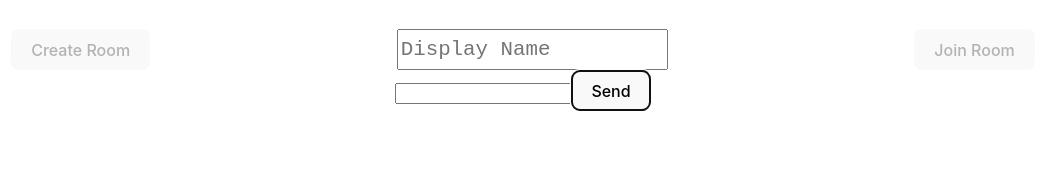
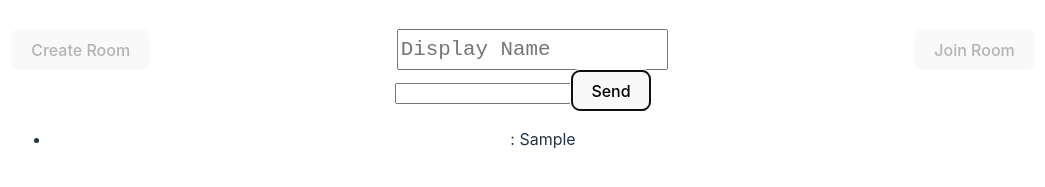
Before and after one commit to LegoGuy32109/WebRTC-ts-test, a React (Vite) app: page / in a window 1280 px wide. Both pictures are taken after typing "Sample" into the empty fields and a click on the button "Send". Shown: the part 169-356 px from the top of the page, without its empty margins (117-1162 px from the left). Built offline with nearby package versions, Linux system fonts and the light colour scheme.

Commit message:
Basic chat implemented for 4 users

```diff
--- /dev/null
+++ b/src/components/multiChat/ChatWindow.tsx
@@ -0,0 +1,52 @@
+import { useState } from "react";
+import type { RoomInfo } from "./multiChat";
+
+interface ChatWindowProps {
+	onChatMessage: (message: string) => void;
+	roomInfo: RoomInfo;
+}
+
+export default function ChatWindow({
+	onChatMessage,
+	roomInfo,
+}: ChatWindowProps) {
+	const [msgToSend, setMsgToSend] = useState("");
+	const userMap = new Map();
+	userMap.set(roomInfo.host.id, roomInfo.host.name);
+	for (const user of roomInfo.guests) {
+		userMap.set(user.id, user.name);
+	}
+
+	return (
+		<div>
+			<form>
+				<input
+					type="text"
+					value={msgToSend}
+					onChange={(evt) => setMsgToSend(evt.target.value)}
+					style={{
+						fontSize: "1em",
+						fontFamily: "monospace",
+					}}
+				/>
+				<button
+					type="submit"
+					onClick={(event) => {
+						event.preventDefault();
+						setMsgToSend("");
+						onChatMessage(msgToSend);
+					}}
+				>
+					Send
+				</button>
+			</form>
+			<ul>
+				{roomInfo.messages.map((msg, index) => (
+					<li key={index}>
+						{userMap.get(msg.userId)}: {msg.data}
+					</li>
+				))}
+			</ul>
+		</div>
+	);
+}
--- a/src/components/multiChat/multiChat.tsx
+++ b/src/components/multiChat/multiChat.tsx
@@ -6,6 +6,7 @@ import {
 	type RoomConnection,
 } from "../../setupMultiRtc";
 import CreateRoomButton from "./CreateRoomButton";
+import ChatWindow from "./ChatWindow";
 
 const MAX_USERNAME_LENGTH = 21;
 export const ROOM_SIZE = 4;
@@ -24,9 +25,21 @@ export enum Room_State {
 	GUEST_IN = 5,
 }
 
-interface Guest {
+interface User {
 	id: string;
 	name: string;
+}
+
+interface Message {
+	userId: string;
+	data: string;
+}
+
+export interface RoomInfo {
+	state: Room_State;
+	host: User;
+	guests: User[];
+	messages: Message[];
 }
 
 export default function MultiChat() {
@@ -34,20 +47,19 @@ export default function MultiChat() {
 	const [offerText, setOfferText] = useState("");
 
 	const [displayName, setDisplayName] = useState("");
-	const [roomInfo, setRoomInfo] = useState({
+	const [roomInfo, setRoomInfo] = useState<RoomInfo>({
 		state: Room_State.DEFAULT,
-		hostName: "",
-		guests: [] as Guest[],
-		messages: [] as string[],
+		host: {} as User,
+		guests: [] as User[],
+		messages: [] as Message[],
 	});
-	const [roomConnections, setRoomConnections] = useState(
-		[] as RoomConnection[],
-	);
+	const [roomConnections, setRoomConnections] = useState<
+		RoomConnection[]
+	>([]);
 
 	const [guestChannel, setGuestChannel] = useState<
 		RTCDataChannel | undefined
 	>(undefined);
-	const [msgToSend, setMsgToSend] = useState("");
 
 	function onNewConnections(connections: RoomConnection[]) {
 		// close all connections to terminate unused channels
@@ -56,7 +68,6 @@ export default function MultiChat() {
 				room.peerConnection.close();
 			}
 
-			console.log("new connections:", connections);
 			return connections;
 		});
 	}
@@ -81,9 +92,8 @@ export default function MultiChat() {
 	}
 
 	function onMessageGetAsGuest(_: RTCDataChannel, event: MessageEvent) {
-		console.log(event.data);
 		// Check if message includes a server command
-		// example: `#ROOM_INFO# {"hostName": "bilbo", ...}`
+		// example: `#ROOM_INFO# {"host": {"name": bilbo", ...`
 		// WARN: This feels inefficent, fix splitting everything
 		const tokens: string[] = event.data
 			.split(" ")
@@ -100,7 +110,7 @@ export default function MultiChat() {
 					const roomInfo = JSON.parse(commandTokens.join(" "));
 					// remove state param, as a guest state is different from host
 					const { state, ...validRoomInfo } = roomInfo;
-					if (!validRoomInfo.hostName || !validRoomInfo.guests) {
+					if (!validRoomInfo.host.name || !validRoomInfo.guests) {
 						console.error(
 							"Issue parsing ROOM_INFO command",
 							roomInfo,
@@ -117,18 +127,7 @@ export default function MultiChat() {
 		}
 
 		// message does not contain a server command
-		// TODO: display message in chat interface
-		//
-		// setRoomInfo((prevInfo) => {
-		// 	const newInfo = {
-		// 		...prevInfo,
-		// 		messages: [event.data, ...prevInfo.messages],
-		// 	};
-		// 	const stringifiedInfo = JSON.stringify(newInfo);
-		// 	channel.send(`${Server_Command.ROOM_INFO} ${stringifiedInfo}`);
-		//
-		// 	return newInfo;
-		// });
+		// should only be recieving server commands, messages are communicated through the room info
 	}
 
 	// pass in room connections state variable or the state is lost from closure
@@ -137,9 +136,17 @@ export default function MultiChat() {
 		event: MessageEvent,
 		roomConnections: RoomConnection[],
 	) {
-		console.log(event.data);
+		// try to determine where connection message came from
+		const connectionThatSentMsg = roomConnections.find(
+			(rc) => rc.channel === channel,
+		);
+		if (!connectionThatSentMsg?.package?.id) {
+			console.error("Origin of message could not be determined", event);
+			return;
+		}
+
 		// Check if message includes a server command
-		// example: `#ROOM_INFO# {"hostName": "bilbo", ...}`
+		// example: `#ROOM_INFO# {"host": {"name": "bilbo", ...`
 		// WARN: This feels inefficent, fix splitting everything
 		const tokens: string[] = event.data
 			.split(" ")
@@ -162,16 +169,20 @@ export default function MultiChat() {
 							);
 							return info;
 						}
-						for (const rc of roomConnections) {
-							console.log(
-								rc.channel === channel,
-								rc.channel,
-								channel,
-							);
+
+						// checked earlier, but checked again here for typescript
+						if (!connectionThatSentMsg.package?.id) {
+							return info;
 						}
 						const newInfo = {
 							...info,
-							guests: [...info.guests, { id: "", name: guestName }],
+							guests: [
+								...info.guests,
+								{
+									id: connectionThatSentMsg.package.id,
+									name: guestName,
+								},
+							],
 						};
 
 						sendMessageToGuests(
@@ -189,17 +200,38 @@ export default function MultiChat() {
 		}
 
 		// message does not contain a server command
-		// TODO: display message in chat interface
+		// display this message in chat interface storing in messages
+		setRoomInfo((info) => {
+			// checked earlier, but checked again here for typescript
+			if (!connectionThatSentMsg.package?.id) {
+				return info;
+			}
+
+			const newInfo = {
+				...info,
+				messages: [
+					{
+						userId: connectionThatSentMsg.package.id,
+						data: event.data,
+					},
+					...info.messages,
+				],
+			};
+			// share update to the room information to guests
+			sendMessageToGuests(
+				`${Server_Command.ROOM_INFO} ${JSON.stringify(newInfo)}`,
+				roomConnections,
+			);
+			return newInfo;
+		});
 	}
 
 	async function onCreateRoom() {
 		const roomConnections = await generateRoomConnections();
 		onNewConnections(roomConnections);
-		console.log(roomConnections);
 		const offerPackage = JSON.stringify(
 			roomConnections.map((pc) => pc.package),
 		);
-		console.log(offerPackage);
 		setOfferText(offerPackage);
 		await navigator.clipboard
 			.writeText(offerPackage)
@@ -207,7 +239,7 @@ export default function MultiChat() {
 
 		setRoomInfo((info) => ({
 			...info,
-			hostName: displayName,
+			host: { name: displayName, id: crypto.randomUUID() },
 			state: Room_State.HOST_EMPTY,
 		}));
 
@@ -221,6 +253,8 @@ export default function MultiChat() {
 				this: RTCDataChannel,
 				event: Event,
 			) {
+				// TODO: disable functions
+				// trigger state update
 				console.log(event);
 			};
 			connection.channel.onmessage = function (
@@ -247,7 +281,6 @@ export default function MultiChat() {
 			...room,
 			state: Room_State.GUEST_JOINING,
 		}));
-		console.log(roomConnections);
 		const answerPackage = JSON.stringify(
 			roomConnections.map((answer) => answer.package),
 		);
@@ -265,7 +298,6 @@ export default function MultiChat() {
 				this: RTCDataChannel,
 				event: Event,
 			) {
-				console.log(event);
 				this.send(`${Server_Command.ENTER} ${displayName}`);
 				setGuestChannel(this);
 
@@ -275,7 +307,6 @@ export default function MultiChat() {
 					if (
 						connection.package?.id !== connectionToDelete.package?.id
 					) {
-						console.log("closing", connectionToDelete);
 						connectionToDelete.peerConnection.close();
 					}
 				}
@@ -295,6 +326,21 @@ export default function MultiChat() {
 			return;
 		}
 		// otherwise we are a host sending a message
+		setRoomInfo((info) => {
+			const newInfo = {
+				...info,
+				messages: [
+					{ userId: info.host.id, data: message },
+					...info.messages,
+				],
+			};
+
+			sendMessageToGuests(
+				`${Server_Command.ROOM_INFO} ${JSON.stringify(newInfo)}`,
+				roomConnections,
+			);
+			return newInfo;
+		});
 	}
 
 	return (
@@ -320,10 +366,8 @@ export default function MultiChat() {
 						}
 
 						const answerPackage = JSON.parse(
-							// prompt("Paste in answer") ?? "",
 							await navigator.clipboard.readText(),
 						);
-						console.log(roomConnections);
 						await acceptAnswer(roomConnections, answerPackage);
 					}}
 				/>
@@ -357,29 +401,7 @@ export default function MultiChat() {
 					Join Room
 				</button>
 			</nav>
-			<div>
-				<form>
-					<input
-						type="text"
-						value={msgToSend}
-						onChange={(evt) => setMsgToSend(evt.target.value)}
-						style={{
-							fontSize: "1em",
-							fontFamily: "monospace",
-						}}
-					/>
-					<button
-						type="submit"
-						onClick={(event) => {
-							event.preventDefault();
-							setMsgToSend("");
-							onChatMessage(msgToSend);
-						}}
-					>
-						Send
-					</button>
-				</form>
-			</div>
+			<ChatWindow onChatMessage={onChatMessage} roomInfo={roomInfo} />
 		</>
 	);
 }
```
